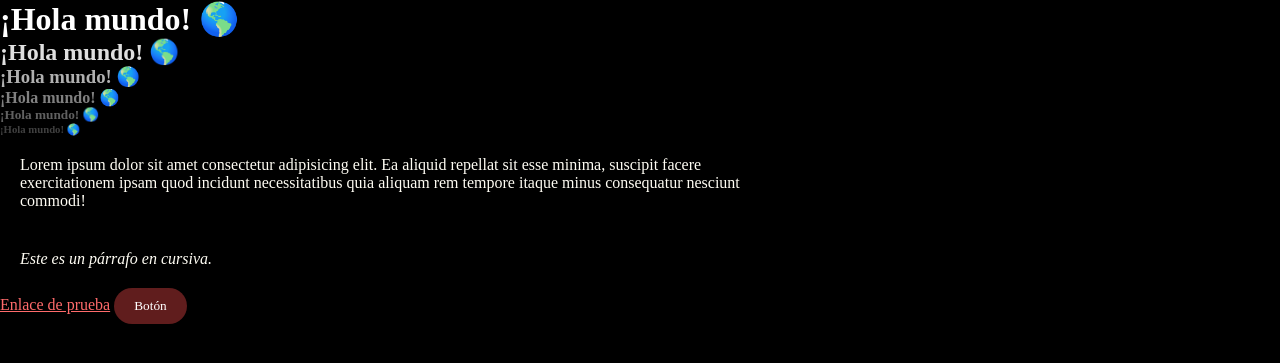
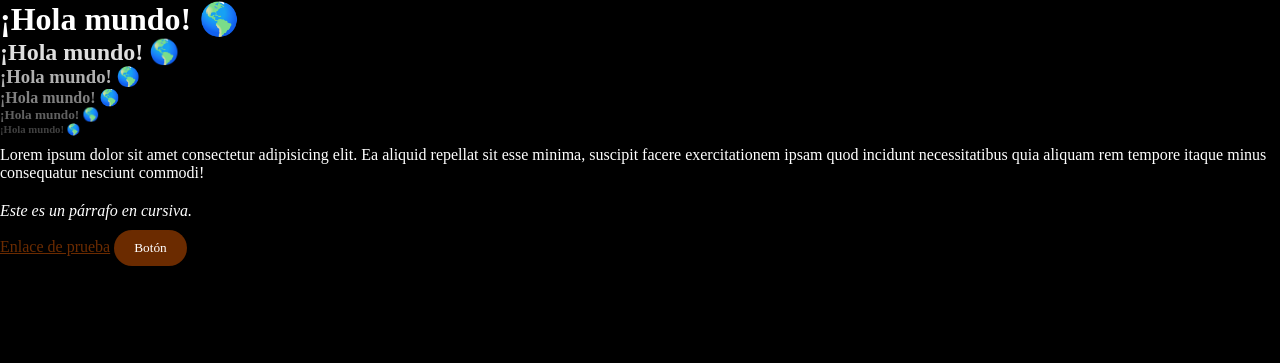
Before and after one commit to ElCaballerodelaTierra/Abstractions, a Jekyll site: the page estilos.html, which Jekyll copies as it is, in a window 1280 px wide. Shown: the top 363 px of the page. Built offline with Jekyll 4.4.1, drawn with Linux system fonts in a browser that asks for light colours; some web fonts are replaced.

Commit message:
Se limpia la hoja de estilos y se añaden nuevas propiedades

```diff
--- a/_layouts/plantilla.html
+++ b/_layouts/plantilla.html
@@ -3,7 +3,7 @@
 <head>
     <meta charset="UTF-8">
     <meta name="viewport" content="width=device-width, initial-scale=1.0">
-    <link rel="stylesheet" href="css/estilos.css">
+    <link rel="stylesheet" href="../css/estilos.css">
 
     <title>Plantilla</title>
 </head>
@@ -13,7 +13,7 @@
         <img class="portada-imagen" src="/assets/plantilla/Mural-Sur-UNAM.jpg" alt="Mural Sur UNAM">
         <div class="portada-titulos">
                 <div class="portada-titulo">UNAM</div>
-                <div class="portada-subtitulo">Una ciudad dentro de otra ciudad</div>
+                <div class="portada-subtitulo">Una ciudad dentro de otra</div>
         </div>
         <div class="portada-descripcion">Mural de la biblioteca central de la UNAM</div>
 </div>
--- a/css/estilos.css
+++ b/css/estilos.css
@@ -49,15 +49,13 @@
 }
 
 p {
-    color: #fffdf4;
-    padding: 20px;
-    max-width: 800px;
+    padding: 10px 0px;
 }
 
 /* Definimos estilo para los botones */
 
 button {
-    background-color: #601d1d;
+    background-color: var(--naranja);
     color: #ffffff;
     border: none;
     padding: 10px 20px;
@@ -73,18 +71,19 @@
 /* Estilos para los enlaces */
 
 a {
-    color: #ff6b6b;
+    color: var(--naranja);
     text-decoration: underline;
 }
 
 a:hover {
-    text-decoration: underline;
     cursor: pointer;
 }
 
 /* Estilo al seleccionar texto */
 
-::selection { color: white; /* Color de la letra */ background: var(--naranja); /* Color de fondo al seleccionar */ }
+::selection {
+    color: white; /* Color de la letra */
+    background: var(--naranja); /* Color de fondo al seleccionar */ }
 
 i {
     font-style: italic;
@@ -94,22 +93,11 @@
 
 .portada-imagen {
     height: 100vh;              /* 100% de la altura del viewport */
-    width: 100%;               /* 100% del ancho del viewport */
+    width: 100%;
     object-fit: cover;         /* que cubra todo */
-    background-size: cover;     /* que cubra todo */
-    background-position: center;
-    position: relative;         /* para posicionar el título */
-    display: flex;              /* centrar contenido */
-    align-items: flex-end;      /* alinear al fondo */
-    justify-content: center;    /* centrar horizontalmente */
+    position: relative;
     mask-image: linear-gradient(to bottom, black 50%, transparent);
-}
-
-.portada-imagen::after {
-    position: absolute;
-    bottom: 20px;
-    font-size: 2rem;
-    font-weight: bold;
+    -webkit-mask-image: linear-gradient(to bottom, black 50%, transparent);
 }
 
 .portada-titulos {
@@ -142,17 +130,15 @@
     justify-content: center;
     flex-direction: column;
     align-items: center;
+    padding: 20px;
+    max-width: 800px;
+    margin: 0 auto;
 }
 
 .articulo img.anchura-completa {
-    max-width: 100%;
+    max-width: 100vw;
 }
 
 .articulo img.anchura-al-texto {
-   max-width: 800px; /* igual que el párrafo */
-   width: 100%; /* ocupa todo el ancho disponible dentro de ese límite */
-   height: auto;
-   display: block;
-   margin: 0 auto; /* centra la imagen */
-   padding: 0px 20px 0px 20px;
+    width: 100%;
 }
```
Also changed, not shown: _layouts/default.html (line endings or trailing spaces).
